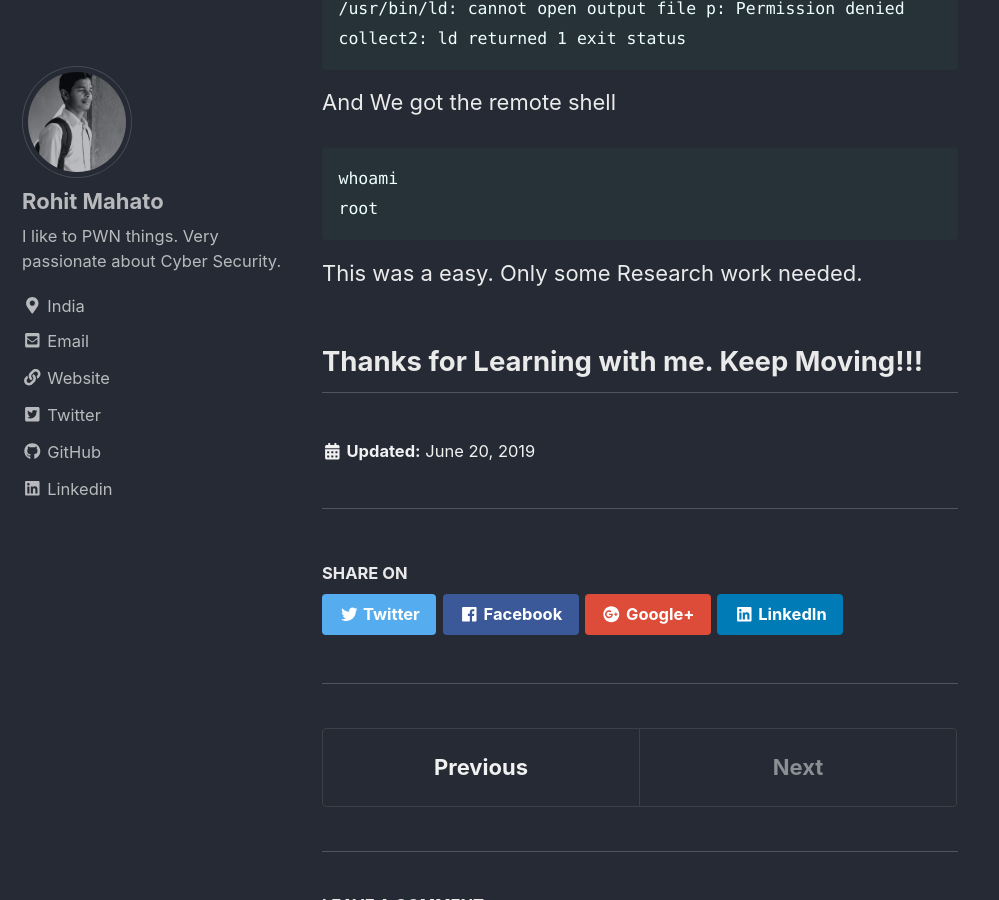
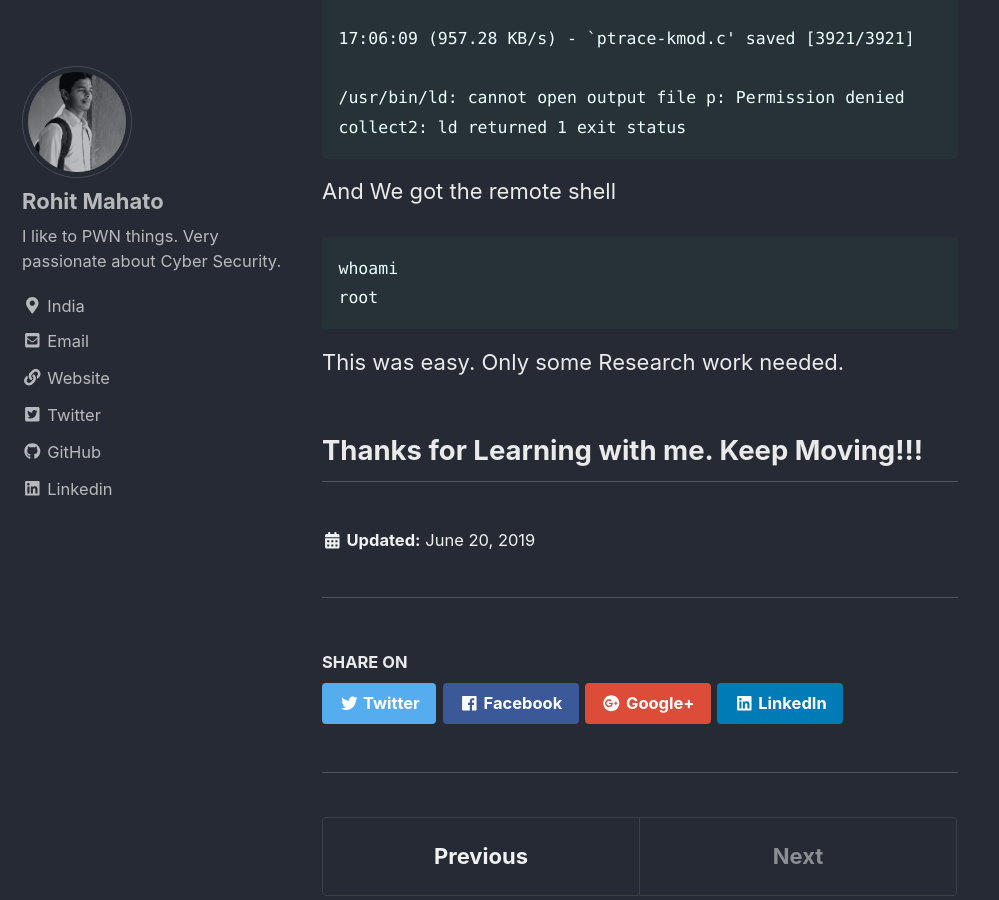
Before and after one commit to rkmsh/rkmsh.github.io, a Jekyll site: the page built from _posts/2019-06-20-Kioptrix_Level_1.md, in a window 1280 px wide and 900 px high, scrolled down 7279 px. Shown: the whole window, without its empty margins (0-999 px from the left). Built offline with Jekyll 4.4.1, drawn with Linux system fonts in a browser that asks for light colours; cached includes are drawn as plain includes; comment, search, counter and statistics services are not loaded.

Commit message:
Updating content

````diff
--- a/_posts/2019-06-20-Kioptrix_Level_1.md
+++ b/_posts/2019-06-20-Kioptrix_Level_1.md
@@ -10,6 +10,9 @@
 ---
 
 
+
+
+
 Hello Everyone!, and welcome to my VulnHub VM Write-Ups!
 
 First thing first, we are going to set up our VM. You can download from [here](https://www.vulnhub.com/entry/kioptrix-level-1-1,22/).
@@ -19,7 +22,10 @@
 ```console
 Kioptrix VM Image Challenges:
 
-This Kioptrix VM Image are easy challenges. The object of the game is to acquire root access via any means possible (except actually hacking the VM server or player). The purpose of these games are to learn the basic tools and techniques in vulnerability assessment and exploitation. There are more ways then one to successfully complete the challenges.
+This Kioptrix VM Image are easy challenges. The object of the game is to acquire root access
+via any means possible (except actually hacking the VM server or player). The purpose of
+these games are to learn the basic tools and techniques in vulnerability assessment and
+exploitation. There are more ways then one to successfully complete the challenges.
 ```
 
 ## Let's begin the fun!! stuff.
@@ -233,6 +239,6 @@
 whoami
 root
 ```
-This was a easy. Only some Research work needed.
+This was easy. Only some Research work needed.
 
 ## Thanks for Learning with me. Keep Moving!!!
````
Also changed, not shown: assets/images/Kioptrix_Level1.png (added), assets/images/kioptrix_level1.png (deleted).
